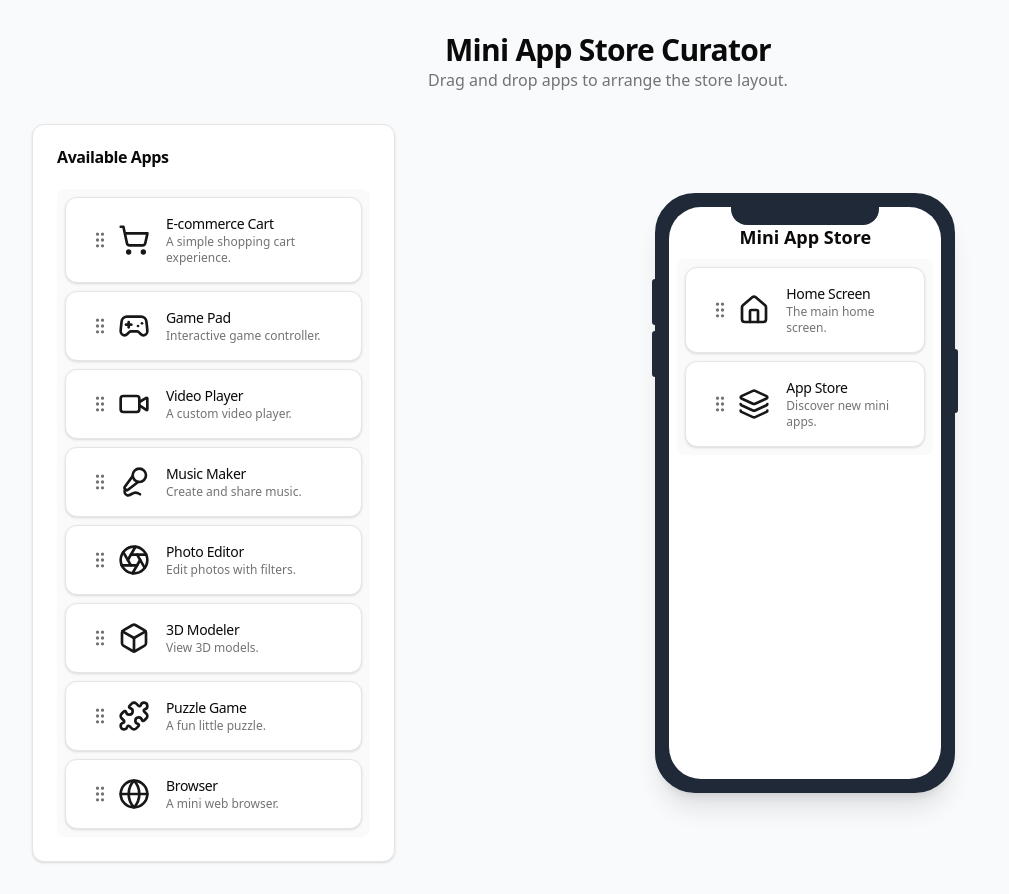
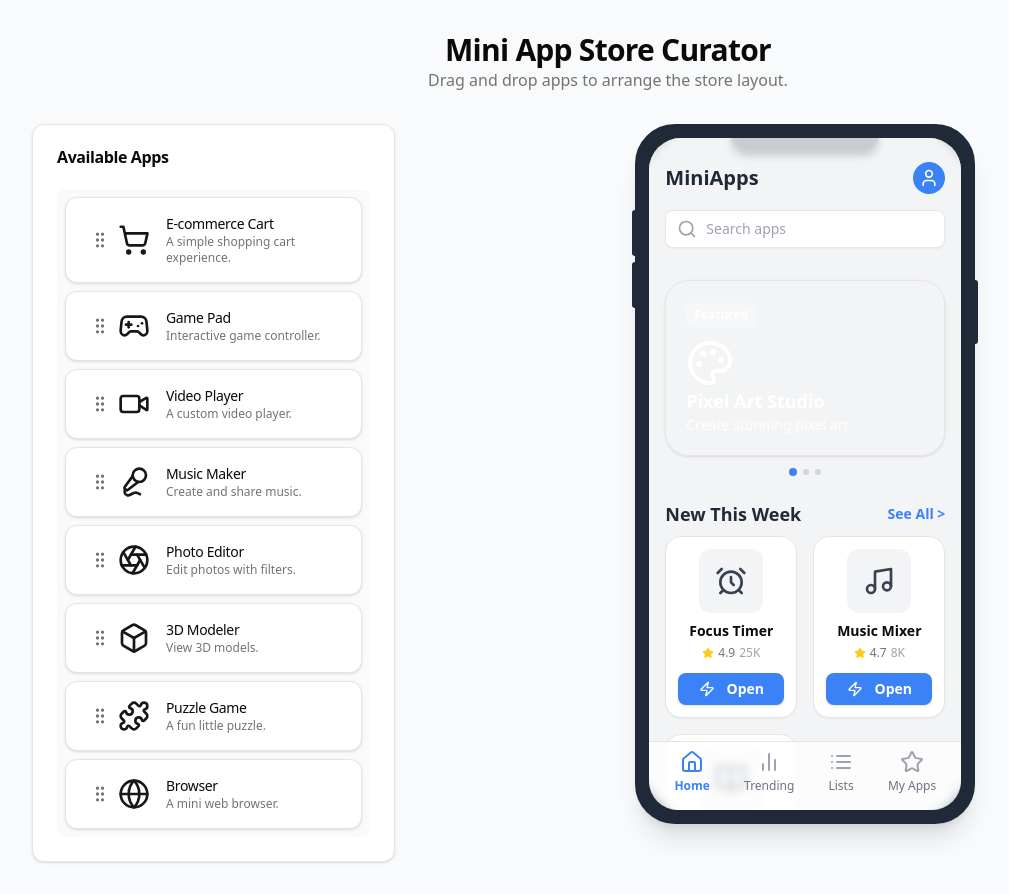
Before and after one commit to rkendel1/stacklivehub, a Next.js app: page / in a window 1280 px wide. Shown: the whole page, without its empty margins (32-1041 px from the left). Built offline with nearby package versions, Linux system fonts and the light colour scheme.

Commit message:
[dyad] Update UI to match design - wrote 9 file(s), added @dnd-kit/utilities, @dnd-kit/utilities package(s)

```diff
--- a/package.json
+++ b/package.json
@@ -11,6 +11,7 @@
   "dependencies": {
     "@dnd-kit/core": "^6.3.1",
     "@dnd-kit/sortable": "^10.0.0",
+    "@dnd-kit/utilities": "^3.2.2",
     "@hookform/resolvers": "^5.0.1",
     "@radix-ui/react-accordion": "^1.2.11",
     "@radix-ui/react-alert-dialog": "^1.1.14",
@@ -60,7 +61,7 @@
     "zod": "^3.25.28"
   },
   "devDependencies": {
-    "@dyad-sh/nextjs-webpack-component-tagger": "^0.8.0",
+    "@dyad-sh/nextjs-webpack-component-tagger": "latest",
     "@types/node": "^20",
     "@types/react": "^19",
     "@types/react-dom": "^19",
--- a/src/app/page.tsx
+++ b/src/app/page.tsx
@@ -14,7 +14,7 @@ import {
   useSensors,
 } from "@dnd-kit/core";
 import { arrayMove, sortableKeyboardCoordinates } from "@dnd-kit/sortable";
-import { AVAILABLE_APPS, CURATED_APPS, MiniApp } from "@/lib/data";
+import { AVAILABLE_APPS_INITIAL, FEATURED_APPS_INITIAL, NEW_THIS_WEEK_APPS_INITIAL, MiniApp } from "@/lib/data";
 import { PhoneMockup } from "@/components/phone-mockup";
 import { DroppableAppContainer } from "@/components/droppable-app-container";
 import { MiniAppCard } from "@/components/mini-app-card";
@@ -22,13 +22,15 @@ import { Card, CardContent, CardHeader, CardTitle } from "@/components/ui/card";
 
 type AppContainers = {
   available: MiniApp[];
-  curated: MiniApp[];
+  featured: MiniApp[];
+  newThisWeek: MiniApp[];
 };
 
 export default function CurationDashboard() {
   const [apps, setApps] = React.useState<AppContainers>({
-    available: AVAILABLE_APPS,
-    curated: CURATED_APPS,
+    available: AVAILABLE_APPS_INITIAL,
+    featured: FEATURED_APPS_INITIAL,
+    newThisWeek: NEW_THIS_WEEK_APPS_INITIAL,
   });
   const [activeApp, setActiveApp] = React.useState<MiniApp | null>(null);
 
@@ -39,7 +41,7 @@ export default function CurationDashboard() {
     })
   );
 
-  const findContainer = (id: string) => {
+  const findContainer = (id: string): keyof AppContainers | null => {
     if (id in apps) {
       return id as keyof AppContainers;
     }
@@ -68,30 +70,29 @@ export default function CurationDashboard() {
     const activeContainer = findContainer(activeId);
     const overContainer = findContainer(overId);
 
-    if (
-      !activeContainer ||
-      !overContainer ||
-      activeContainer === overContainer
-    ) {
+    if (!activeContainer || !overContainer || activeContainer === overContainer) {
       return;
     }
 
     setApps((prev) => {
-      const activeItems = prev[activeContainer];
-      const overItems = prev[overContainer];
+      const newApps = { ...prev };
+      const activeItems = newApps[activeContainer];
+      const overItems = newApps[overContainer];
 
       const activeIndex = activeItems.findIndex((item) => item.id === activeId);
+      const [movedItem] = activeItems.splice(activeIndex, 1);
 
-      let overIndex;
-      if (overId in prev) {
-        overIndex = overItems.length;
+      if (overContainer === 'featured') {
+        if (overItems.length > 0) {
+          const [swappedItem] = overItems.splice(0, 1, movedItem);
+          newApps.available.unshift(swappedItem);
+        } else {
+          overItems.push(movedItem);
+        }
       } else {
-        overIndex = overItems.findIndex((item) => item.id === overId);
+        const overIndex = overId in prev ? overItems.length : overItems.findIndex((item) => item.id === overId);
+        overItems.splice(overIndex, 0, movedItem);
       }
-
-      const newApps = { ...prev };
-      const [movedItem] = newApps[activeContainer].splice(activeIndex, 1);
-      newApps[overContainer].splice(overIndex, 0, movedItem);
 
       return newApps;
     });
@@ -100,9 +101,7 @@ export default function CurationDashboard() {
   const handleDragEnd = (event: DragEndEvent) => {
     const { active, over } = event;
     setActiveApp(null);
-    if (!over) {
-        return;
-    }
+    if (!over) return;
 
     const activeContainer = findContainer(active.id.toString());
     const overContainer = findContainer(over.id.toString());
@@ -136,7 +135,7 @@ export default function CurationDashboard() {
                 <h1 className="text-3xl font-bold tracking-tight">Mini App Store Curator</h1>
                 <p className="text-muted-foreground">Drag and drop apps to arrange the store layout.</p>
             </div>
-            <div className="grid grid-cols-1 lg:grid-cols-3 gap-8">
+            <div className="grid grid-cols-1 lg:grid-cols-3 gap-8 items-start">
                 <Card className="lg:col-span-1">
                     <CardHeader>
                         <CardTitle>Available Apps</CardTitle>
@@ -147,7 +146,7 @@ export default function CurationDashboard() {
                 </Card>
 
                 <div className="lg:col-span-2 flex items-center justify-center">
-                    <PhoneMockup apps={apps.curated} />
+                    <PhoneMockup featuredApps={apps.featured} newThisWeekApps={apps.newThisWeek} />
                 </div>
             </div>
         </div>
--- /dev/null
+++ b/src/components/app-grid-card.tsx
@@ -0,0 +1,41 @@
+"use client";
+
+import { useSortable } from "@dnd-kit/sortable";
+import { CSS } from "@dnd-kit/utilities";
+import { Star, Zap } from "lucide-react";
+import { Button } from "@/components/ui/button";
+import { Card } from "@/components/ui/card";
+import { MiniApp } from "@/lib/data";
+
+interface AppGridCardProps {
+  app: MiniApp;
+}
+
+export function AppGridCard({ app }: AppGridCardProps) {
+  const { attributes, listeners, setNodeRef, transform, transition } =
+    useSortable({ id: app.id, data: { app } });
+  const style = {
+    transform: CSS.Transform.toString(transform),
+    transition,
+  };
+
+  return (
+    <div ref={setNodeRef} style={style} {...attributes} {...listeners} className="cursor-grab touch-none">
+      <Card className="p-3 text-center flex flex-col items-center bg-white rounded-2xl shadow-sm">
+        <div className="w-16 h-16 rounded-xl bg-gray-100 flex items-center justify-center mb-2">
+          <app.icon className="w-8 h-8 text-gray-700" />
+        </div>
+        <h4 className="font-semibold text-sm truncate w-full">{app.name}</h4>
+        <div className="text-xs text-muted-foreground flex items-center gap-1 my-1">
+          <Star className="w-3 h-3 text-yellow-400 fill-yellow-400" />
+          <span>{app.rating}</span>
+          <span className="text-gray-400">{app.reviews}</span>
+        </div>
+        <Button size="sm" className="w-full mt-2 bg-blue-500 hover:bg-blue-600 text-white rounded-lg h-8 text-sm font-semibold">
+          <Zap className="w-4 h-4 mr-1" />
+          Open
+        </Button>
+      </Card>
+    </div>
+  );
+}
--- /dev/null
+++ b/src/components/droppable-app-grid.tsx
@@ -0,0 +1,32 @@
+"use client";
+
+import { SortableContext, rectSortingStrategy } from "@dnd-kit/sortable";
+import { useDroppable } from "@dnd-kit/core";
+import { MiniApp } from "@/lib/data";
+import { cn } from "@/lib/utils";
+import { AppGridCard } from "./app-grid-card";
+
+interface DroppableAppGridProps {
+  id: string;
+  apps: MiniApp[];
+  className?: string;
+}
+
+export function DroppableAppGrid({ id, apps, className }: DroppableAppGridProps) {
+  const { setNodeRef } = useDroppable({ id });
+
+  return (
+    <SortableContext items={apps.map(app => app.id)} strategy={rectSortingStrategy}>
+      <div ref={setNodeRef} className={cn("grid grid-cols-2 gap-4 min-h-[100px]", className)}>
+        {apps.map((app) => (
+          <AppGridCard key={app.id} app={app} />
+        ))}
+        {apps.length === 0 && (
+            <div className="col-span-2 flex items-center justify-center h-24 border-2 border-dashed rounded-lg">
+                <p className="text-sm text-muted-foreground">Drop apps here</p>
+            </div>
+        )}
+      </div>
+    </SortableContext>
+  );
+}
--- /dev/null
+++ b/src/components/droppable-featured-container.tsx
@@ -0,0 +1,32 @@
+"use client";
+
+import { SortableContext, verticalListSortingStrategy } from "@dnd-kit/sortable";
+import { useDroppable } from "@dnd-kit/core";
+import { MiniApp } from "@/lib/data";
+import { cn } from "@/lib/utils";
+import { FeaturedAppCard } from "./featured-app-card";
+
+interface DroppableFeaturedContainerProps {
+  id: string;
+  apps: MiniApp[];
+  className?: string;
+}
+
+export function DroppableFeaturedContainer({ id, apps, className }: DroppableFeaturedContainerProps) {
+  const { setNodeRef } = useDroppable({ id });
+
+  return (
+    <SortableContext items={apps.map(app => app.id)} strategy={verticalListSortingStrategy}>
+      <div ref={setNodeRef} className={cn("rounded-lg min-h-[176px]", className)}>
+        {apps.map((app) => (
+          <FeaturedAppCard key={app.id} app={app} />
+        ))}
+        {apps.length === 0 && (
+            <div className="flex items-center justify-center h-44 border-2 border-dashed rounded-2xl">
+                <p className="text-sm text-muted-foreground">Drop featured app here</p>
+            </div>
+        )}
+      </div>
+    </SortableContext>
+  );
+}
--- /dev/null
+++ b/src/components/featured-app-card.tsx
@@ -0,0 +1,42 @@
+"use client";
+
+import { useSortable } from "@dnd-kit/sortable";
+import { CSS } from "@dnd-kit/utilities";
+import { Card } from "@/components/ui/card";
+import { MiniApp } from "@/lib/data";
+import { cn } from "@/lib/utils";
+
+interface FeaturedAppCardProps {
+  app: MiniApp;
+}
+
+export function FeaturedAppCard({ app }: FeaturedAppCardProps) {
+  const { attributes, listeners, setNodeRef, transform, transition } =
+    useSortable({ id: app.id, data: { app } });
+  const style = {
+    transform: CSS.Transform.toString(transform),
+    transition,
+  };
+
+  return (
+    <div ref={setNodeRef} style={style} {...attributes} {...listeners} className="cursor-grab touch-none">
+      <Card
+        className={cn(
+          "p-5 rounded-3xl text-white relative overflow-hidden h-44 flex flex-col justify-between",
+          app.backgroundColor
+        )}
+      >
+        <div>
+          <div className="bg-white/30 text-white text-xs font-semibold px-2 py-1 rounded-md inline-block mb-3">
+            Featured
+          </div>
+          <app.icon className="w-12 h-12" />
+        </div>
+        <div>
+          <h3 className="font-bold text-lg">{app.name}</h3>
+          <p className="text-sm opacity-90">{app.description}</p>
+        </div>
+      </Card>
+    </div>
+  );
+}
--- a/src/components/phone-mockup.tsx
+++ b/src/components/phone-mockup.tsx
@@ -1,24 +1,64 @@
 "use client";
 
-import { MiniApp } from "@/lib/data";
-import { DroppableAppContainer } from "./droppable-app-container";
+import { Search, User } from "lucide-react";
+import { NAV_ITEMS, MiniApp } from "@/lib/data";
+import { DroppableFeaturedContainer } from "./droppable-featured-container";
+import { DroppableAppGrid } from "./droppable-app-grid";
+import { cn } from "@/lib/utils";
 
 interface PhoneMockupProps {
-  apps: MiniApp[];
+  featuredApps: MiniApp[];
+  newThisWeekApps: MiniApp[];
 }
 
-export function PhoneMockup({ apps }: PhoneMockupProps) {
+export function PhoneMockup({ featuredApps, newThisWeekApps }: PhoneMockupProps) {
   return (
-    <div className="relative mx-auto border-gray-800 dark:border-gray-800 bg-gray-800 border-[14px] rounded-[2.5rem] h-[600px] w-[300px] shadow-xl">
+    <div className="relative mx-auto border-gray-800 dark:border-gray-800 bg-gray-800 border-[14px] rounded-[2.5rem] h-[700px] w-[340px] shadow-xl">
       <div className="w-[148px] h-[18px] bg-gray-800 top-0 rounded-b-[1rem] left-1/2 -translate-x-1/2 absolute"></div>
       <div className="h-[46px] w-[3px] bg-gray-800 absolute -left-[17px] top-[72px] rounded-l-lg"></div>
       <div className="h-[46px] w-[3px] bg-gray-800 absolute -left-[17px] top-[124px] rounded-l-lg"></div>
       <div className="h-[64px] w-[3px] bg-gray-800 absolute -right-[17px] top-[142px] rounded-r-lg"></div>
-      <div className="rounded-[2rem] overflow-hidden w-full h-full bg-white dark:bg-background">
-        <div className="p-2 h-full overflow-y-auto">
-            <h2 className="text-center font-bold text-lg p-2">Mini App Store</h2>
-            <DroppableAppContainer id="curated" apps={apps} />
-        </div>
+      <div className="rounded-[2rem] overflow-hidden w-full h-full bg-gray-100 dark:bg-background flex flex-col">
+        <header className="p-4 pt-6 bg-gray-100/80 backdrop-blur-sm">
+          <div className="flex justify-between items-center">
+            <h1 className="text-xl font-bold text-gray-800">MiniApps</h1>
+            <div className="w-8 h-8 rounded-full bg-blue-500 flex items-center justify-center">
+              <User className="w-5 h-5 text-white" />
+            </div>
+          </div>
+          <div className="relative mt-4">
+            <Search className="absolute left-3 top-1/2 -translate-y-1/2 w-5 h-5 text-gray-400" />
+            <input type="text" placeholder="Search apps" className="w-full pl-10 pr-4 py-2 rounded-lg bg-white border border-gray-200 shadow-sm text-sm" />
+          </div>
+        </header>
+
+        <main className="flex-1 overflow-y-auto px-4 space-y-6 pt-4 pb-20">
+          <div>
+            <DroppableFeaturedContainer id="featured" apps={featuredApps} />
+            <div className="flex justify-center items-center gap-1.5 mt-3">
+                <div className="w-2 h-2 rounded-full bg-blue-500"></div>
+                <div className="w-1.5 h-1.5 rounded-full bg-gray-300"></div>
+                <div className="w-1.5 h-1.5 rounded-full bg-gray-300"></div>
+            </div>
+          </div>
+
+          <div>
+            <div className="flex justify-between items-center mb-2">
+              <h2 className="font-bold text-lg text-gray-800">New This Week</h2>
+              <a href="#" className="text-sm text-blue-500 font-semibold">See All &gt;</a>
+            </div>
+            <DroppableAppGrid id="newThisWeek" apps={newThisWeekApps} />
+          </div>
+        </main>
+
+        <footer className="absolute bottom-0 left-0 right-0 flex justify-around items-center p-2 pb-4 border-t bg-white/70 backdrop-blur-sm rounded-b-[1.8rem]">
+          {NAV_ITEMS.map((item) => (
+            <div key={item.name} className="flex flex-col items-center gap-1">
+              <item.icon className={cn("w-6 h-6", item.active ? "text-blue-500" : "text-gray-400")} />
+              <span className={cn("text-xs", item.active ? "text-blue-500 font-semibold" : "text-gray-500")}>{item.name}</span>
+            </div>
+          ))}
+        </footer>
       </div>
     </div>
   );
--- a/src/lib/data.ts
+++ b/src/lib/data.ts
@@ -1,24 +1,39 @@
-import { Aperture, Box, Gamepad2, Globe, Home, Layers, MicVocal, Puzzle, ShoppingCart, Video } from "lucide-react";
+import { Aperture, Box, Gamepad2, Globe, MicVocal, Puzzle, ShoppingCart, Video, Palette, AlarmClock, Music, BookOpen, Home, List, BarChart2, Star as StarIcon } from "lucide-react";
 
 export type MiniApp = {
   id: string;
   name: string;
   description: string;
   icon: React.ComponentType<any>;
+  rating?: number;
+  reviews?: string;
+  backgroundColor?: string;
 };
 
-export const AVAILABLE_APPS: MiniApp[] = [
-  { id: 'app-1', name: 'E-commerce Cart', description: 'A simple shopping cart experience.', icon: ShoppingCart },
-  { id: 'app-2', name: 'Game Pad', description: 'Interactive game controller.', icon: Gamepad2 },
-  { id: 'app-3', name: 'Video Player', description: 'A custom video player.', icon: Video },
-  { id: 'app-4', name: 'Music Maker', description: 'Create and share music.', icon: MicVocal },
-  { id: 'app-5', name: 'Photo Editor', description: 'Edit photos with filters.', icon: Aperture },
-  { id: 'app-6', name: '3D Modeler', description: 'View 3D models.', icon: Box },
-  { id: 'app-7', name: 'Puzzle Game', description: 'A fun little puzzle.', icon: Puzzle },
-  { id: 'app-8', name: 'Browser', description: 'A mini web browser.', icon: Globe },
+const ALL_APPS: MiniApp[] = [
+  { id: 'app-11', name: 'Pixel Art Studio', description: 'Create stunning pixel art', icon: Palette, rating: 4.8, reviews: '12K', backgroundColor: 'bg-gradient-to-br from-orange-400 to-red-500' },
+  { id: 'app-12', name: 'Focus Timer', description: 'Stay focused and productive', icon: AlarmClock, rating: 4.9, reviews: '25K' },
+  { id: 'app-13', name: 'Music Mixer', description: 'Create and share music', icon: Music, rating: 4.7, reviews: '8K' },
+  { id: 'app-14', name: 'Recipe Book', description: 'Find and save recipes', icon: BookOpen, rating: 4.6, reviews: '15K' },
+  { id: 'app-1', name: 'E-commerce Cart', description: 'A simple shopping cart experience.', icon: ShoppingCart, rating: 4.5, reviews: '10K' },
+  { id: 'app-2', name: 'Game Pad', description: 'Interactive game controller.', icon: Gamepad2, rating: 4.2, reviews: '5K' },
+  { id: 'app-3', name: 'Video Player', description: 'A custom video player.', icon: Video, rating: 4.6, reviews: '20K' },
+  { id: 'app-4', name: 'Music Maker', description: 'Create and share music.', icon: MicVocal, rating: 4.3, reviews: '7K' },
+  { id: 'app-5', name: 'Photo Editor', description: 'Edit photos with filters.', icon: Aperture, rating: 4.8, reviews: '30K' },
+  { id: 'app-6', name: '3D Modeler', description: 'View 3D models.', icon: Box, rating: 4.1, reviews: '2K' },
+  { id: 'app-7', name: 'Puzzle Game', description: 'A fun little puzzle.', icon: Puzzle, rating: 4.7, reviews: '18K' },
+  { id: 'app-8', name: 'Browser', description: 'A mini web browser.', icon: Globe, rating: 4.4, reviews: '11K' },
 ];
 
-export const CURATED_APPS: MiniApp[] = [
-    { id: 'app-9', name: 'Home Screen', description: 'The main home screen.', icon: Home },
-    { id: 'app-10', name: 'App Store', description: 'Discover new mini apps.', icon: Layers },
+export const FEATURED_APPS_INITIAL: MiniApp[] = [ALL_APPS[0]];
+export const NEW_THIS_WEEK_APPS_INITIAL: MiniApp[] = [ALL_APPS[1], ALL_APPS[2], ALL_APPS[3]];
+
+const curatedIds = new Set([...FEATURED_APPS_INITIAL, ...NEW_THIS_WEEK_APPS_INITIAL].map(app => app.id));
+export const AVAILABLE_APPS_INITIAL: MiniApp[] = ALL_APPS.filter(app => !curatedIds.has(app.id));
+
+export const NAV_ITEMS = [
+    { name: 'Home', icon: Home, active: true },
+    { name: 'Trending', icon: BarChart2, active: false },
+    { name: 'Lists', icon: List, active: false },
+    { name: 'My Apps', icon: StarIcon, active: false },
 ];
```
Also changed, not shown: 1 other file (tests, documents, lock files or other folders).
